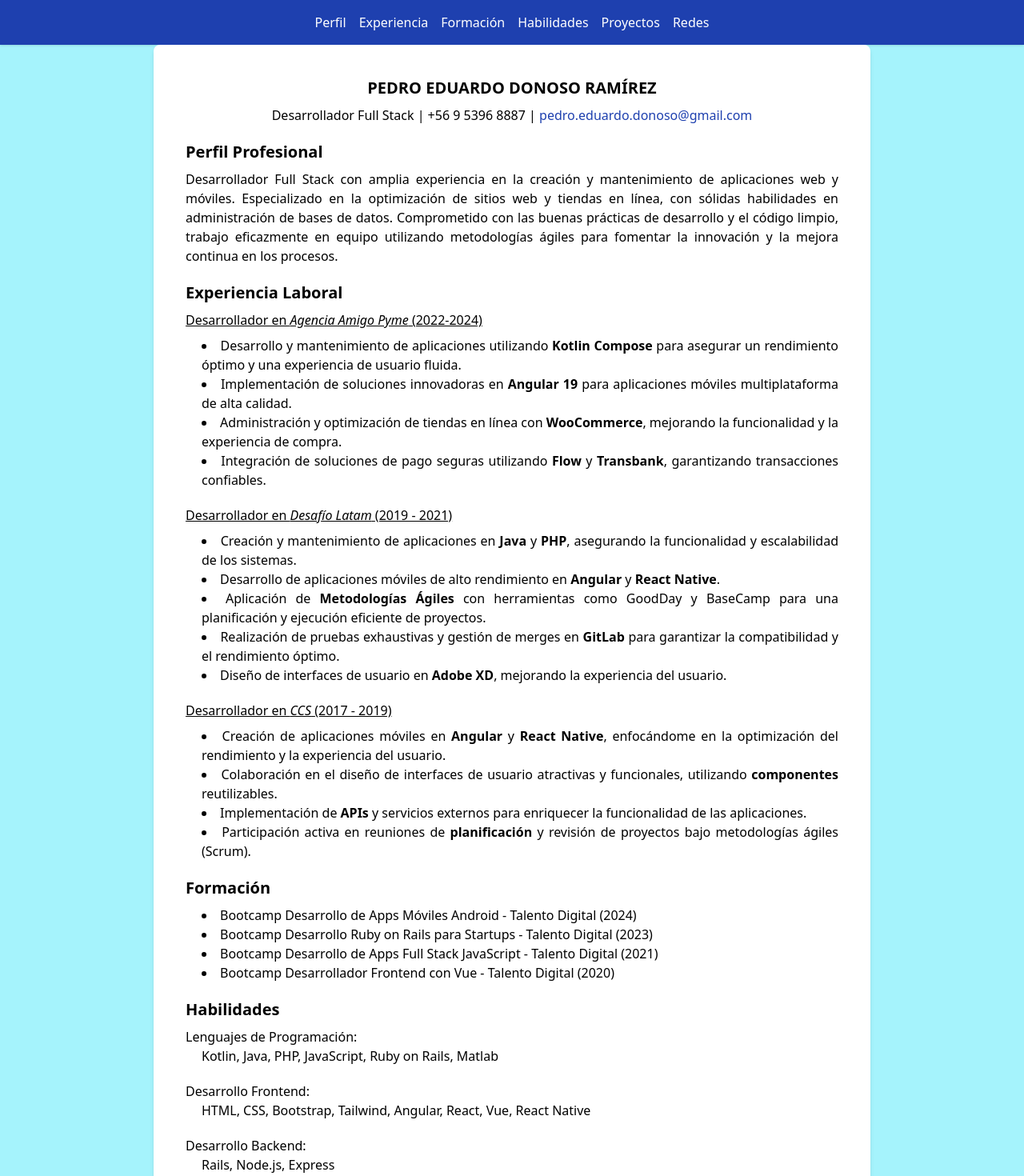
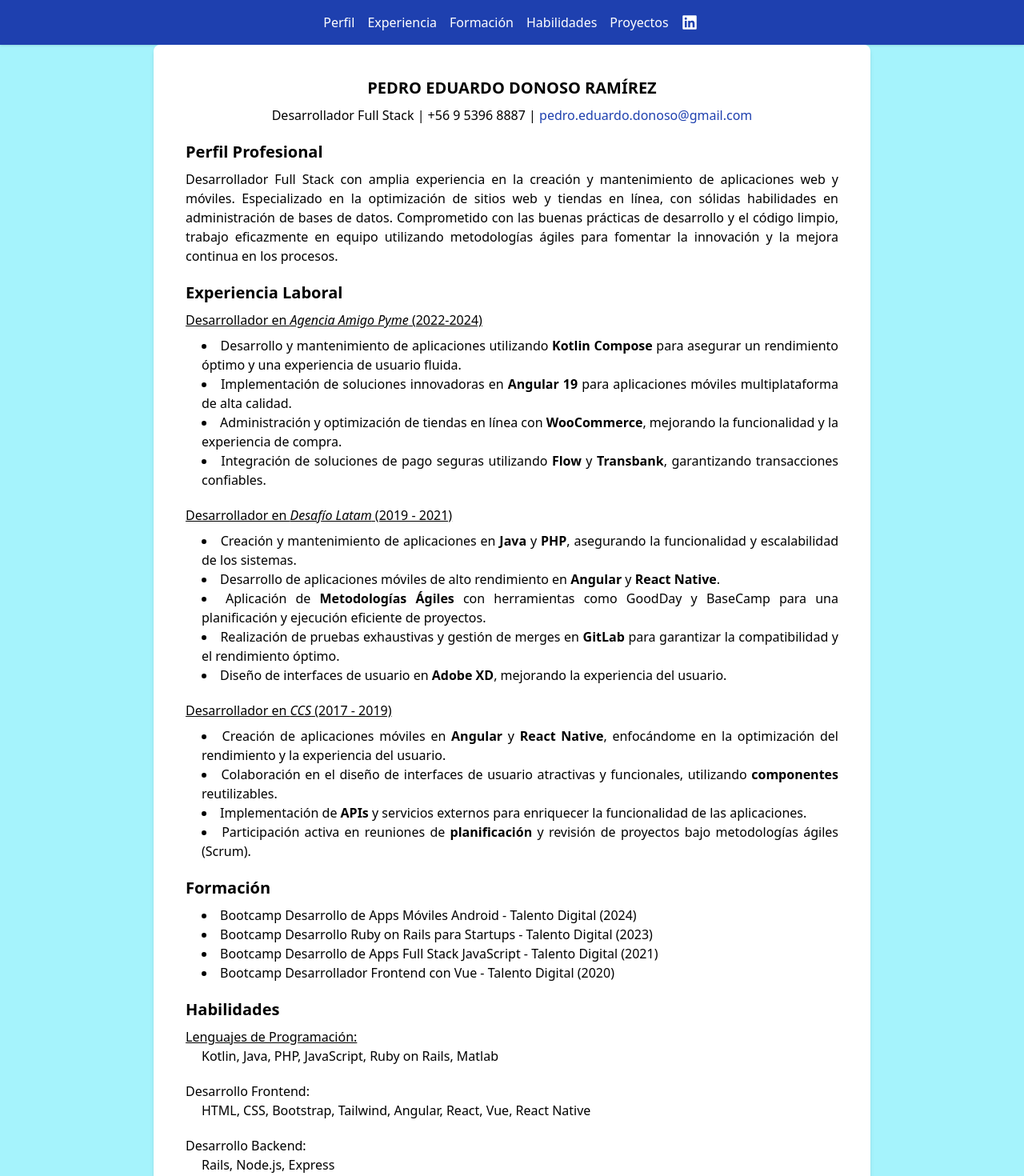
Before and after one commit to pedro-donoso/portafolio-nextjs, a Next.js app: page / in a window 1280 px wide. Shown: the top 1470 px of the page at 80% size. Built offline with nearby package versions, Linux system fonts and the light colour scheme.

Commit message:
agrego icono linkedin

```diff
--- a/app/page.tsx
+++ b/app/page.tsx
@@ -57,7 +57,7 @@ const Home: React.FC = () => {
 
       <section className='mt-5' id='habilidades'>
         <h2 className='text-xl font-bold mb-2'>Habilidades</h2>
-        <h3>Lenguajes de Programación:</h3>
+        <h3 className='underline'>Lenguajes de Programación:</h3>
         <p className='list-disc list-inside ml-5 mb-5 text-justify'>Kotlin, Java, PHP, JavaScript, Ruby on Rails, Matlab</p>
         <h3>Desarrollo Frontend:</h3>
         <p className='list-disc list-inside ml-5 mb-5 text-justify'>HTML, CSS, Bootstrap, Tailwind, Angular, React, Vue, React Native</p>
--- a/components/Topbar.tsx
+++ b/components/Topbar.tsx
@@ -1,17 +1,22 @@
 import Link from 'next/link';
+import { FaLinkedin } from 'react-icons/fa';
 
 const Topbar: React.FC = () => {
   return (
     <header className="bg-blue-800 shadow text-white">
-      <nav className="max-w-5xl mx-auto p-4 flex justify-center">
+      <nav className="max-w-5xl mx-auto p-4 flex justify-center items-center">
         <div className="space-x-4">
           <Link href="#perfil" className="text-white hover:text-yellow-500">Perfil</Link>
           <Link href="#experiencia" className="text-white hover:text-yellow-500">Experiencia</Link>
           <Link href="#formacion" className="text-white hover:text-yellow-500">Formación</Link>
           <Link href="#habilidades" className="text-white hover:text-yellow-500">Habilidades</Link>
           <Link href="#proyectos" className="text-white hover:text-yellow-500">Proyectos</Link>
-          <Link href="#redes" className="text-white hover:text-yellow-500">Redes</Link>
-        </div>
+		</div>
+		<div className='flex items-center'>
+			<Link href="https://www.linkedin.com/in/pedro-donoso-frontend/" target="_blank" className="text-white hover:text-yellow-500 items-center ml-4 text-xl">
+            <FaLinkedin className='mr-1' /> {/* Icono de LinkedIn */}
+          </Link>
+		</div>
       </nav>
     </header>
   );
--- a/package.json
+++ b/package.json
@@ -12,7 +12,8 @@
     "mi-portafolio": "file:",
     "next": "15.1.6",
     "react": "^19.0.0",
-    "react-dom": "^19.0.0"
+    "react-dom": "^19.0.0",
+    "react-icons": "^5.4.0"
   },
   "devDependencies": {
     "@types/node": "^20",
```
Also changed, not shown: 1 other file (tests, documents, lock files or other folders).
